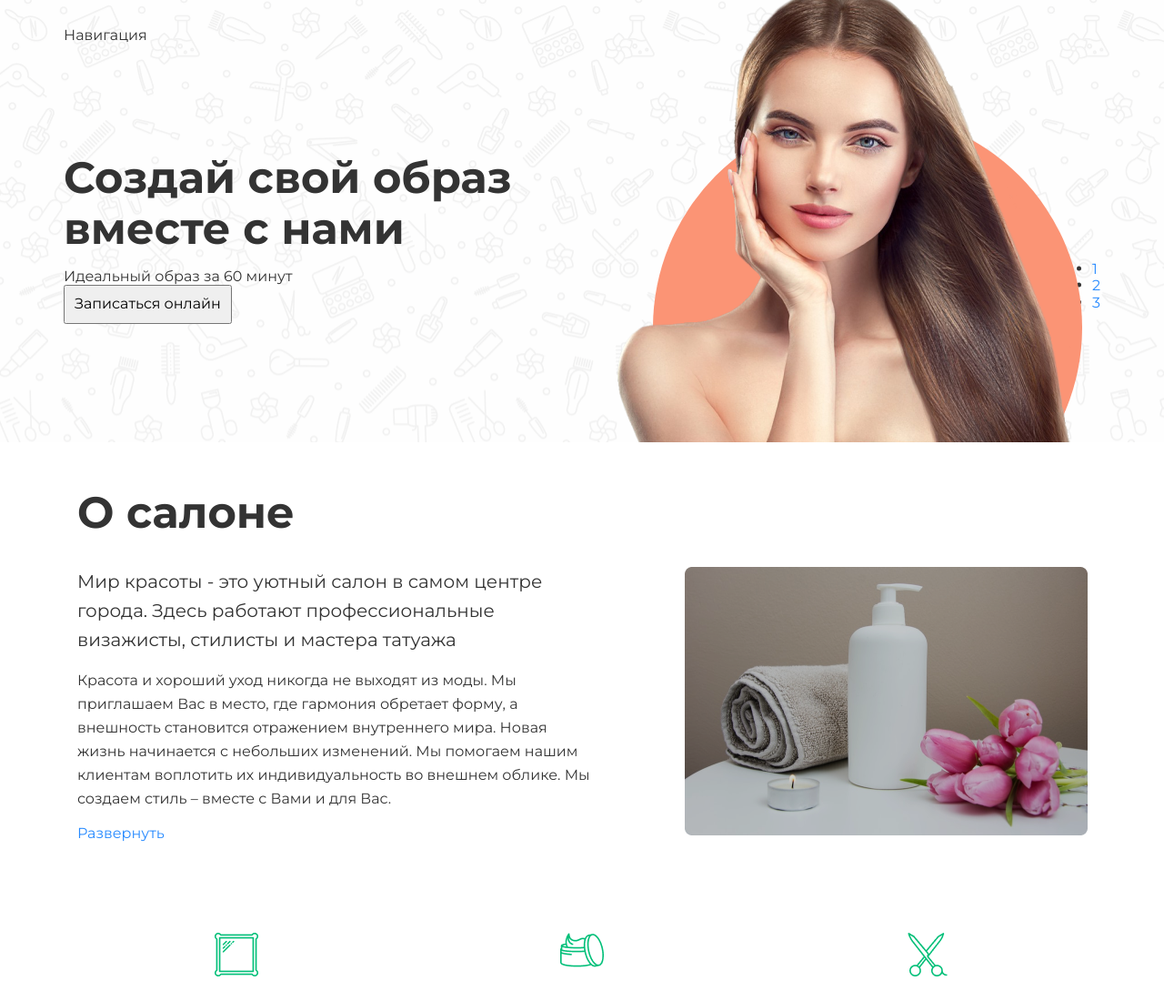
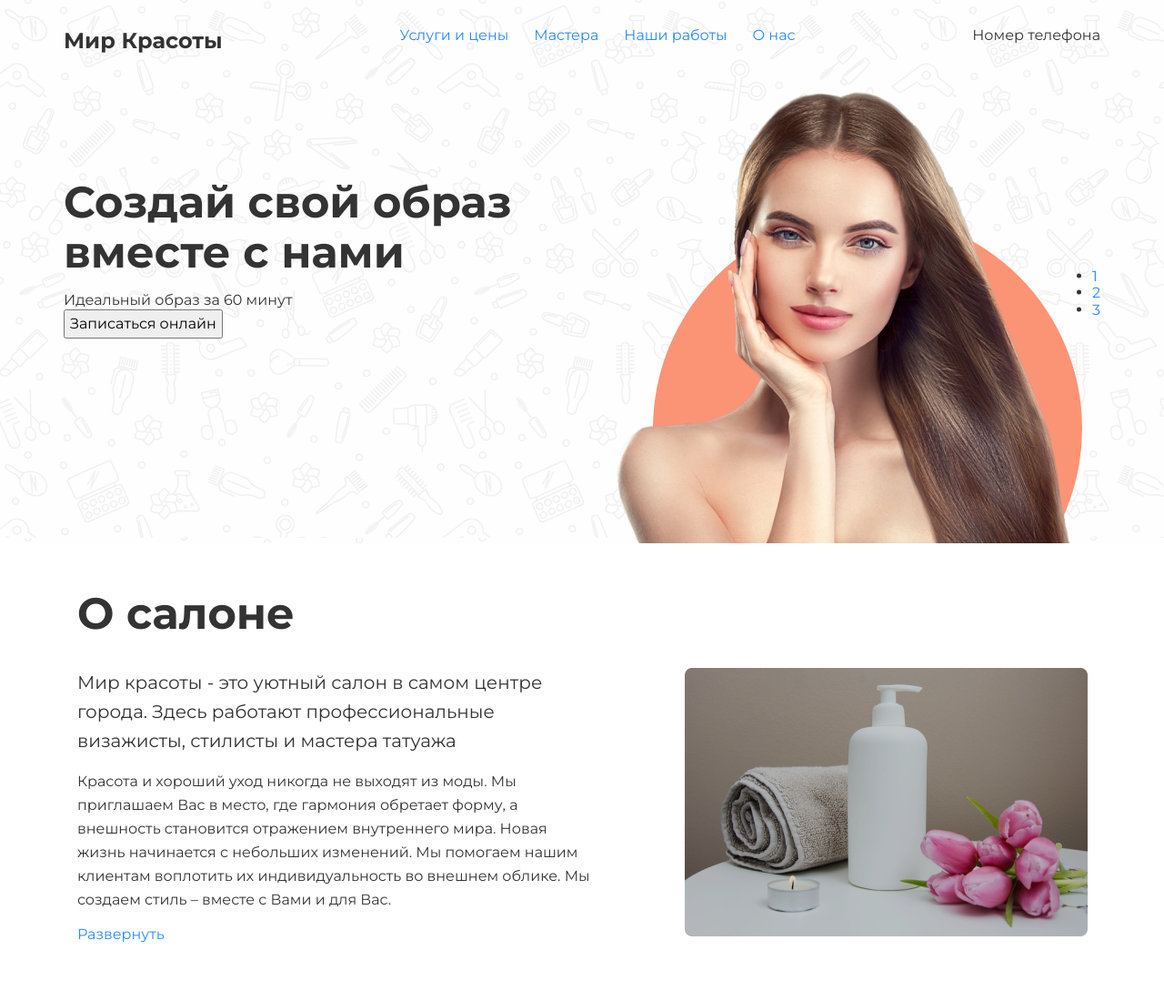
Before and after one commit to Grem/RA_Frontend, a plain HTML site: page src/index.html in a window 1280 px wide. Shown: the top 1100 px of the page at 91% size. Drawn offline with nearby package versions, Linux system fonts and the light colour scheme.

Commit message:
implemented markup for header

```diff
--- a/src/index.html
+++ b/src/index.html
@@ -14,23 +14,36 @@
         <div class="wrapper">
             <header class="header">
                 <div class="container">
-                    <div class="header-top">
-                        <nav>
-                            Навигация
+                    <div class="header__top">
+                        <a class="logo header__logo" href="/">Мир Красоты</a>
+
+                        <nav class="navigation header__nav">
+                            <ul class="navigation__list">
+                                <li class="navigation__item"><a class="navigation__link" href="#">Услуги и цены</a></li>
+                                <li class="navigation__item"><a class="navigation__link" href="#">Мастера</a></li>
+                                <li class="navigation__item"><a class="navigation__link" href="#">Наши работы</a></li>
+                                <li class="navigation__item"><a class="navigation__link" href="#">О нас</a></li>
+                            </ul>
                         </nav>
+
+                        <div class="header__phone">
+                            Номер телефона
+                        </div>
                     </div>
 
-                    <div class="hero">
-                        <h1>Создай свой образ<br/>вместе с нами</h1>
-                        <p>Идеальный образ за 60 минут</p>
-                        <button class="btn btn-large">Записаться онлайн</button>
+                    <div class="header__content">
+                        <div class="hero header__hero">
+                            <h1 class="hero__title">Создай свой образ<br/>вместе с нами</h1>
+                            <p class="hero__subtitle">Идеальный образ за 60 минут</p>
+                            <button class="btn btn_large hero__btn">Записаться онлайн</button>
+                        </div>
+
+                        <ul class="social header__social">
+                            <li clas="social__item"><a href="">1</a></li>
+                            <li clas="social__item"><a href="">2</a></li>
+                            <li clas="social__item"><a href="">3</a></li>
+                        </ul>
                     </div>
-
-                    <ul class="social">
-                        <li><a href="">1</a></li>
-                        <li><a href="">2</a></li>
-                        <li><a href="">3</a></li>
-                    </ul>
                 </div>
 
                 <div class="header-girl">
--- a/src/style.css
+++ b/src/style.css
@@ -58,6 +58,7 @@ main {
     background-image: url("./img/bg.png");
     position: relative;
     overflow: hidden;
+    height: 597px;
 }
 
 .header h1 {
@@ -75,12 +76,13 @@ main {
     padding: 30px 0 130px;
 }
 
-.header-top {
-    margin-bottom: 120px;
-    z-index: 0;
+.header__top {
+    display: flex;
+    justify-content: space-between;
+    padding-bottom: 136px;
 }
 
-.header .social {
+.header__social {
     position: absolute;
     right: 0;
     top: 50%;
@@ -182,3 +184,28 @@ main {
 .btn-large {
     padding: 10px;
 }
+
+/* Navigation */
+
+.header_nav {
+    margin-bottom: 30px;
+}
+
+.header__logo {
+    font-size: 24px;
+    line-height: 29px;
+    font-weight: 700;
+    color: #333333;
+}
+
+.navigation__list {
+    list-style: none;
+    padding: 0;
+    margin: 0;
+    display: flex;
+    align-items: center;
+}
+
+.navigation__item:not(:last-child) {
+    margin-right: 28px;
+}
```
